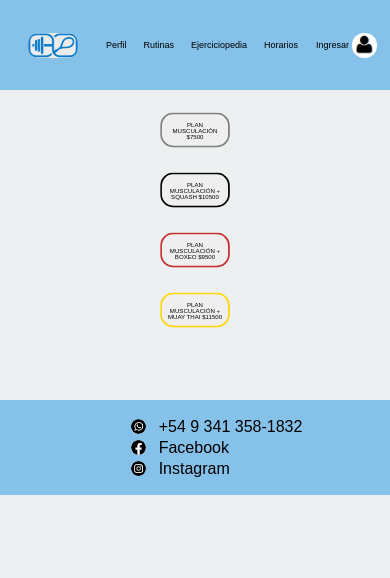
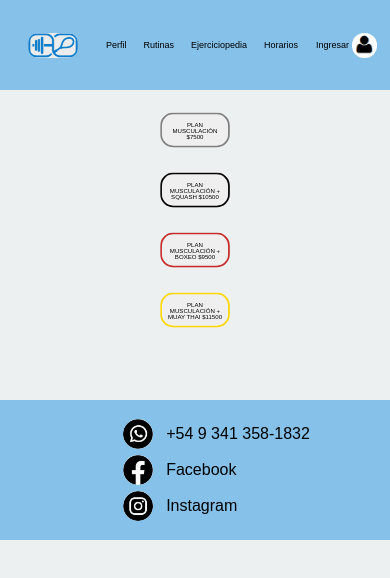
Before and after one commit to slopez11/PreEntrega3-Lopez, a website: page index.html in a window 390 px wide. Drawn offline with Linux system fonts and the light colour scheme.

Commit message:
agregamos imagenes y corregimos responsive

```diff
--- a/scss/components/_responsive.scss
+++ b/scss/components/_responsive.scss
@@ -171,14 +171,14 @@
            display: none;
         }
         .nav-redes{
-            font-size: px;
             .ul-redes{
                 .li-redes{
                     .div-redes{
-                        width: 15px;
-                        height: 15px;
+                        width: 30px;
+                        height: 30px;
                         .img-redes{
-                            @extend %img-full;
+                            width: 100%;
+                            height: 100%;
                         }
                     }
                 }
```
Also changed, not shown: pages/miperfil.html (+0 -1 lines), css/style.css, imagenes/horarios-jueves.png (added), imagenes/horarios-lunes.png (added), imagenes/horarios-martes.png (added), imagenes/horarios-miercoles.png (added), imagenes/horarios-viernes.png (added), 1 other file.
